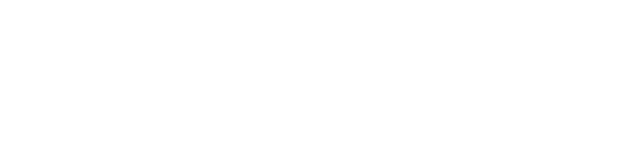
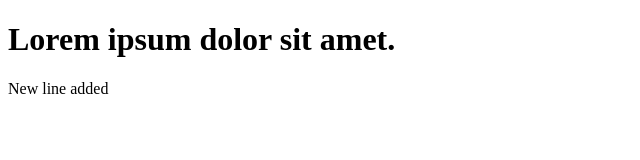
Before and after one commit to ismot-ara/my-second-repo, a plain HTML site: page index.html in a window 1280 px wide. Shown: the whole page, without its empty margins (0-640 px from the left). Drawn offline with Linux system fonts and the light colour scheme.

Commit message:
added header

```diff
--- a/index.html
+++ b/index.html
@@ -7,6 +7,8 @@
     <title>my second reposotory</title>
 </head>
 <body>
+    <h1>Lorem ipsum dolor sit amet.</h1>
+    <p>New line added</p>
 
 </body>
 </html>
```
